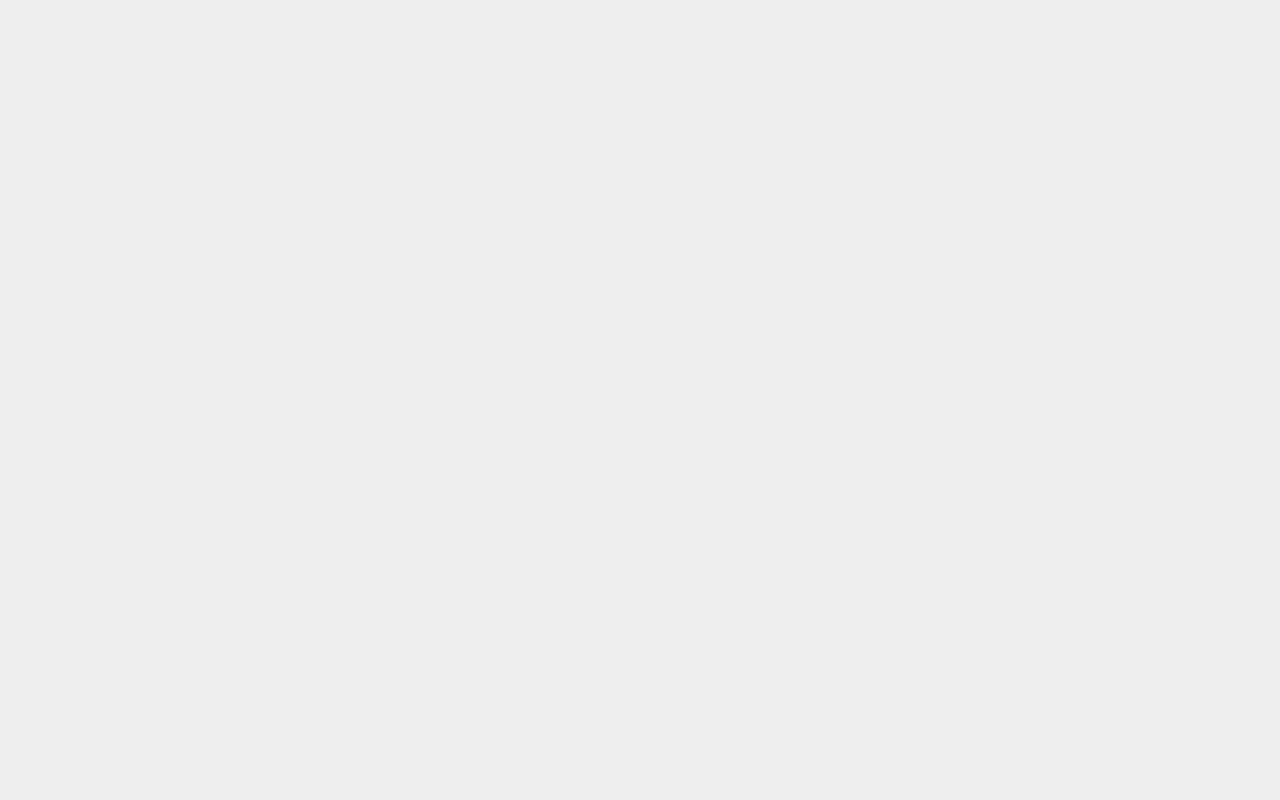
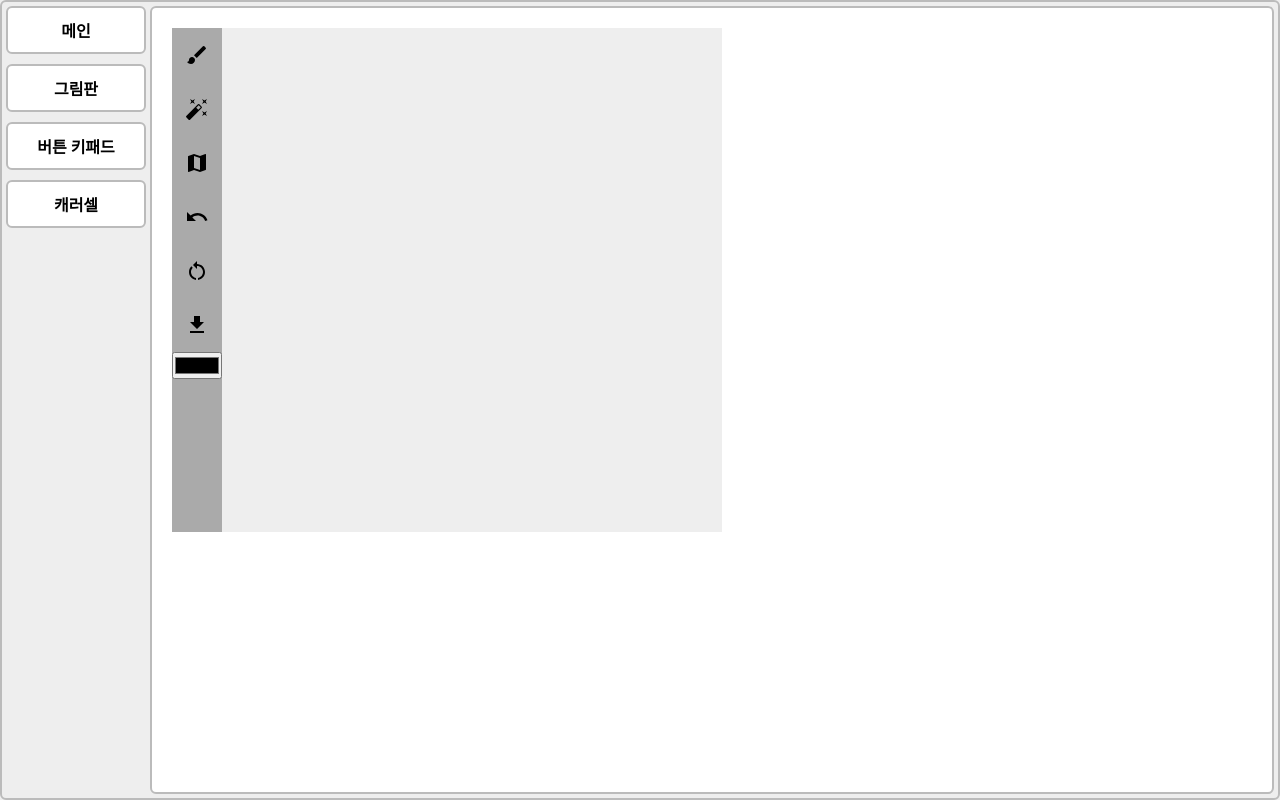
Before and after one commit to 9yurilee/react-projects, a React (Create React App) app: page /drawing in a window 1280 px wide. Before the commit this address had no page. Built offline with nearby package versions, Linux system fonts and the light colour scheme; a web font is replaced by a local one.

Commit message:
design: 그림판 기본 UI 작업

```diff
--- a/package.json
+++ b/package.json
@@ -5,6 +5,8 @@
   "dependencies": {
     "@emotion/react": "^11.11.1",
     "@emotion/styled": "^11.11.0",
+    "@mui/icons-material": "^5.14.3",
+    "@mui/material": "^5.14.5",
     "@testing-library/jest-dom": "^5.17.0",
     "@testing-library/react": "^13.4.0",
     "@testing-library/user-event": "^13.5.0",
--- a/src/Layout.tsx
+++ b/src/Layout.tsx
@@ -15,8 +15,8 @@ const Layout = ({ children }: LayoutDefaultProps) => {
   const list = [
     { name: "메인", path: "/" },
     {
-      name: "이미지 갤러리",
-      path: "/gallery"
+      name: "그림판",
+      path: "/drawing"
     },
     { name: "버튼 키패드", path: "/keypad" },
     { name: "캐러셀", path: "/carousel" }
--- a/src/app/App.tsx
+++ b/src/app/App.tsx
@@ -1,9 +1,10 @@
 import { BrowserRouter, Routes, Route } from "react-router-dom";
 import Main from "../Main";
-import Gallery from "../gallery/Gallery";
+import Gallery from "../drawingBoard/DrawingBoard";
 import KeyPad from "../keyPad/KeyPad";
 import Carousel from "../carousel/Carousel";
 import GlobalStyle from "../styles/GlobalStyle";
+import DrawingBoard from "../drawingBoard/DrawingBoard";
 
 function App() {
   return (
@@ -12,7 +13,7 @@ function App() {
       <BrowserRouter>
         <Routes>
           <Route path="/" Component={Main} />
-          <Route path="/gallery" Component={Gallery} />
+          <Route path="/drawing" Component={DrawingBoard} />
           <Route path="/keypad" Component={KeyPad} />
           <Route path="/carousel" Component={Carousel} />
         </Routes>
--- /dev/null
+++ b/src/drawingBoard/DrawingBoard.tsx
@@ -0,0 +1,101 @@
+/** @jsxImportSource @emotion/react */
+
+import { useState } from "react";
+import { css } from "@emotion/react";
+import styled from "@emotion/styled";
+
+import Layout from "../Layout";
+
+import SvgIcon from "@mui/material/SvgIcon";
+import Brush from "@mui/icons-material/Brush";
+import Eraser from "@mui/icons-material/AutoFixHigh";
+import Navigator from "@mui/icons-material/Map";
+import Undo from "@mui/icons-material/Undo";
+import Reset from "@mui/icons-material/RestartAlt";
+import Download from "@mui/icons-material/Download";
+
+const DrawingBoard = () => {
+  const [mode, setMode] = useState(""); // none, brush, eraser
+
+  const menuList = [Brush, Eraser, Navigator, Undo, Reset, Download];
+  const menuList2 = [`Brush`, `Eraser`, `Navigator`];
+
+  const DrawingContainer = css`
+    width: 500px;
+    display: flex;
+  `;
+
+  const ToolBar = css`
+    display: flex;
+    flex-direction: column;
+    justify-content: flex-start;
+    align-items: center;
+    background: #aaa;
+  `;
+
+  const Icon = styled.div`
+    width: 100%;
+    display: flex;
+    align-items: center;
+    justify-content: center;
+    padding: 15px 0;
+    &:hover {
+      background: #eee;
+    }
+    // background: ${(props) => (props.theme ? "#eee" : "#aaa")};
+  `;
+
+  const Canvas = css`
+    background: #eee;
+  `;
+
+  const handleClickIcon = (now: string) => {
+    if (mode === now) {
+      setMode("");
+    } else {
+      setMode(now);
+    }
+  };
+
+  const handleMouseDown = (mode: string) => {
+    if (mode === "") return;
+
+    if (mode === "brush") {
+      console.log("");
+    }
+  };
+
+  // console.log(mode);
+  return (
+    <Layout>
+      <div css={DrawingContainer}>
+        <div css={ToolBar}>
+          <Icon>
+            <Brush onClick={() => handleClickIcon("brush")} />
+          </Icon>
+          <Icon>
+            <Eraser onClick={() => handleClickIcon("eraser")} />
+          </Icon>
+          <Icon>
+            <Navigator onClick={() => handleClickIcon("navigator")} />
+          </Icon>
+          <Icon>
+            <Undo onClick={() => handleClickIcon("undo")} />
+          </Icon>
+          <Icon>
+            <Reset onClick={() => handleClickIcon("reset")} />
+          </Icon>
+          <Icon>
+            <Download onClick={() => handleClickIcon("download")} />
+          </Icon>
+          <input type="color" />
+        </div>
+        <div css={Canvas}>
+          <canvas className="canvas" id="canvas" width="500" height="500" />
+        </div>
+      </div>
+    </Layout>
+  );
+};
+
+export default DrawingBoard;
--- a/src/gallery/Gallery.tsx
+++ /dev/null
@@ -1,12 +0,0 @@
-import React from "react";
-import Layout from "../Layout";
-
-const Gallery = () => {
-  return (
-    <Layout>
-      <div>이미지 갤러리</div>
-    </Layout>
-  );
-};
-
-export default Gallery;
```
Also changed, not shown: 1 other file (tests, documents, lock files or other folders).
